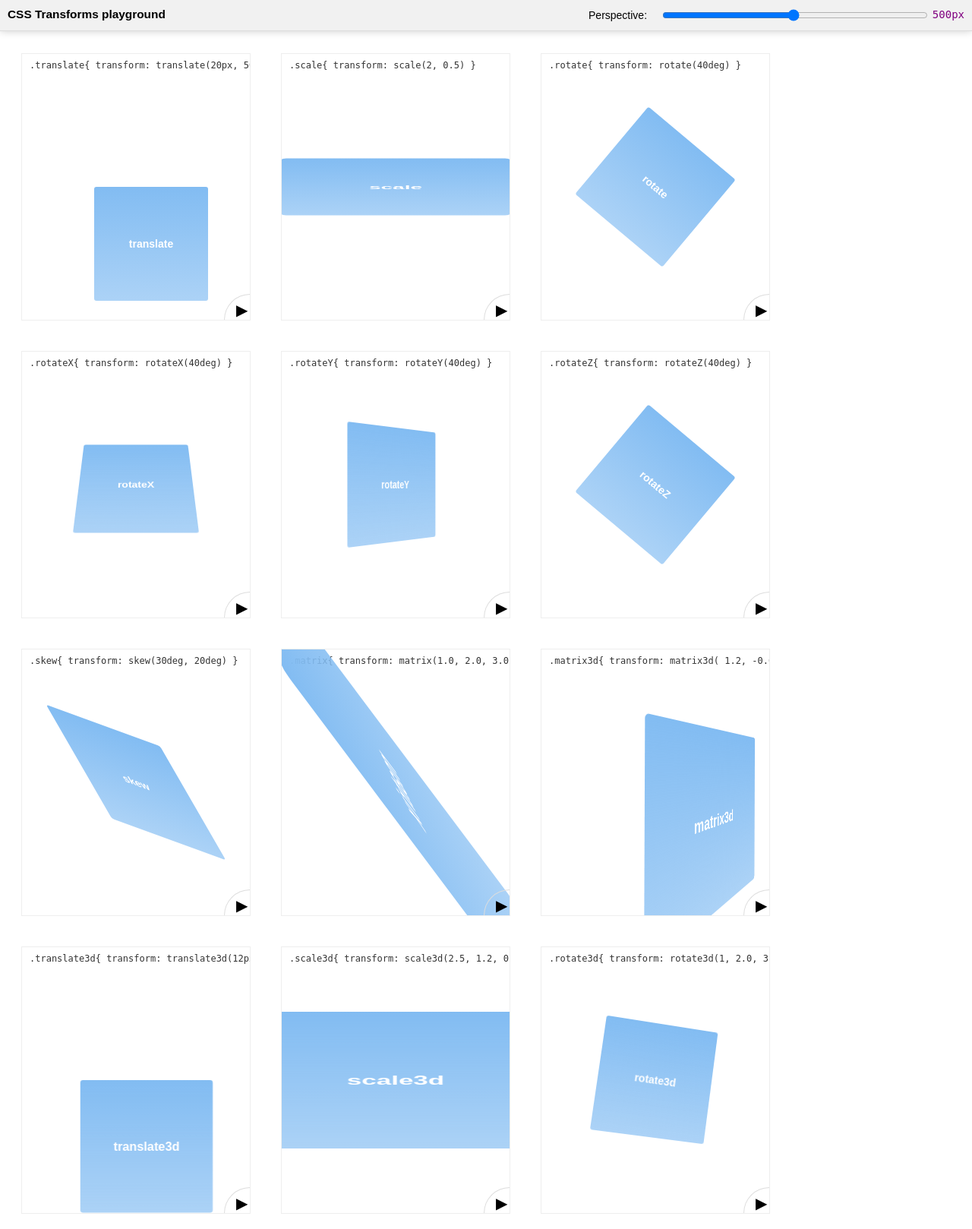
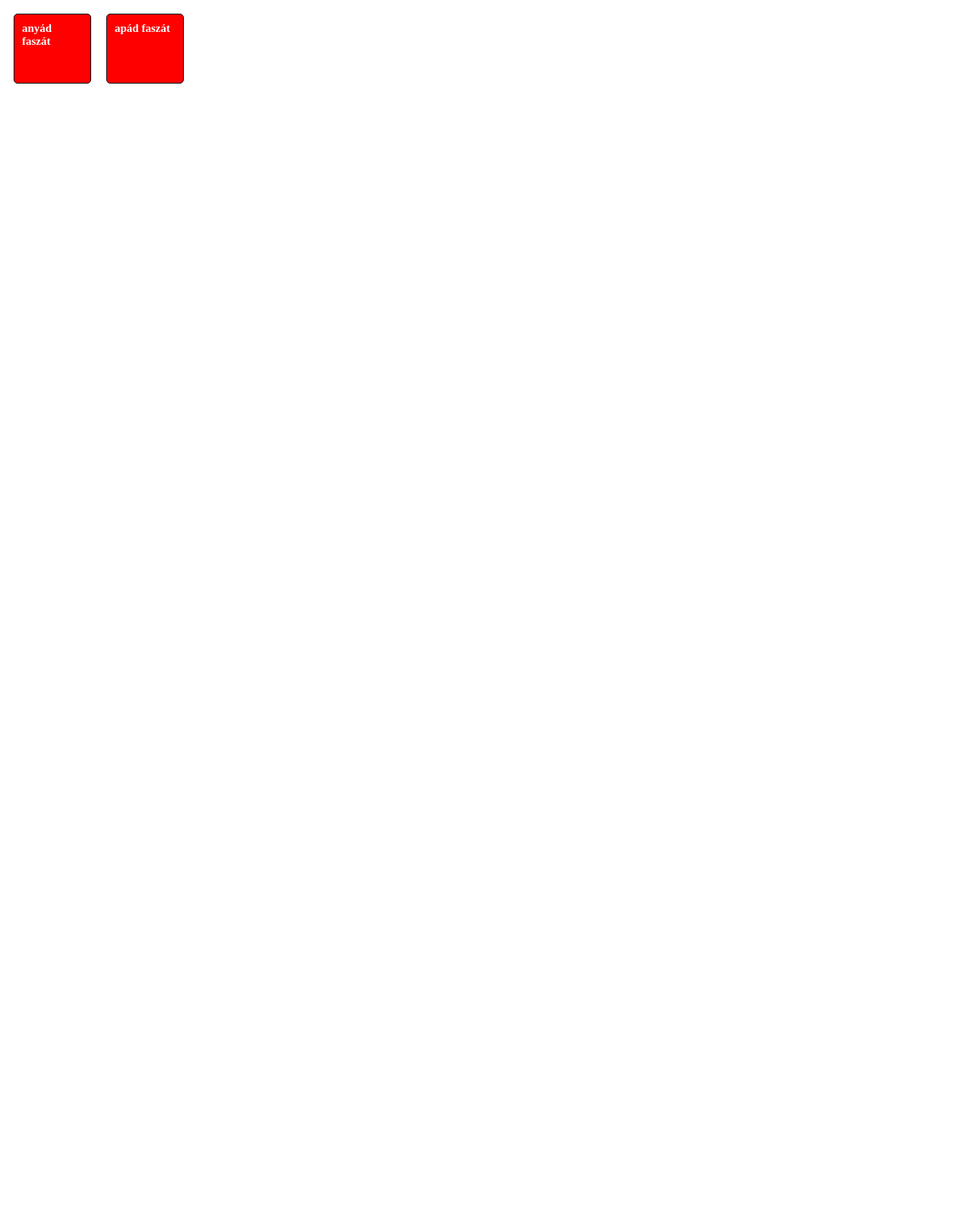
Before and after one commit to xXWEEBMASTERXx/xXWEEBMASTERXx, a PHP site: the page made by transzformers/2D & 3D Transforms.html in a window 1280 px wide. Shown: the whole page at 76% size. After the commit the page ends 110 px from the top, so only its background shows below. Run offline with PHP 8.4, Linux system fonts and the light colour scheme; style sheets or scripts are compiled from the project's sources.

Commit message:
Webdev 2022. 11. 30.

```diff
--- a/transzformers/2D & 3D Transforms.html
+++ b/transzformers/2D & 3D Transforms.html
@@ -8,88 +8,7 @@
     <title>Document</title>
 </head>
 <body>
-    <header>
-        <h1>CSS Transforms playground</h1>
-        <div class='inputItem'>
-          <label>Perspective:</label>
-          <input id="perspective" type="range" value='500' min="10" max="1000" step="10"/>
-          <span>500px</span>
-        </div>
-      </header>
-
-      <section>
-        <div class='tWrap translateWrap'>
-          <style contentEditable spellcheck=false> .translate{ transform: translate(20px, 50%) } </style>
-          <p>▶</p>
-          <div class='translate box'>translate</div>
-        </div>
-
-        <div class='tWrap scaleWrap'>
-          <style contentEditable> .scale{ transform: scale(2, 0.5) } </style>
-          <p>▶</p>
-          <div class='scale box'>scale</div>
-        </div>
-
-        <div class='tWrap rotateWrap'>
-          <style contentEditable spellcheck=false> .rotate{ transform: rotate(40deg) } </style>
-          <p>▶</p>
-          <div class='rotate box'>rotate</div>
-        </div>
-
-        <div class='tWrap rotatexWrap'>
-          <style contentEditable> .rotateX{ transform: rotateX(40deg) } </style>
-          <p>▶</p>
-          <div class='rotateX box'>rotateX</div>
-        </div>
-
-        <div class='tWrap rotateyWrap'>
-          <style contentEditable> .rotateY{ transform: rotateY(40deg) } </style>
-          <p>▶</p>
-          <div class='rotateY box'>rotateY</div>
-        </div>
-
-        <div class='tWrap rotatezWrap'>
-          <style contentEditable spellcheck=false> .rotateZ{ transform: rotateZ(40deg) } </style>
-          <p>▶</p>
-          <div class='rotateZ box'>rotateZ</div>
-        </div>
-
-        <div class='tWrap skewWrap'>
-          <style contentEditable spellcheck=false> .skew{ transform: skew(30deg, 20deg) } </style>
-          <p>▶</p>
-          <div class='skew box'>skew</div>
-        </div>
-
-        <div class='tWrap matrixWrap'>
-          <style contentEditable spellcheck=false> .matrix{ transform: matrix(1.0, 2.0, 3.0, 4.0, 5.0, 6.0) } </style>
-          <p>▶</p>
-          <div class='matrix box'>matrix</div>
-        </div>
-
-        <div class='tWrap matrix3dWrap'>
-          <style contentEditable spellcheck=false> .matrix3d{ transform: matrix3d( 1.2, -0.08, 0, 0.004, -0.006, 1.6, 0, 0, 0, 0, 1, 0, 80, 50, 0, 1 ) } </style>
-          <p>▶</p>
-          <div class='matrix3d box'>matrix3d</div>
-        </div>
-
-        <div class='tWrap translate3dWrap'>
-          <style contentEditable spellcheck=false> .translate3d{ transform: translate3d(12px, 50%, 5em) } </style>
-          <p>▶</p>
-          <div class='translate3d box'>translate3d</div>
-        </div>
-
-        <div class='tWrap scale3dWrap'>
-          <style contentEditable spellcheck=false> .scale3d{ transform: scale3d(2.5, 1.2, 0.3) } </style>
-          <p>▶</p>
-          <div class='scale3d box'>scale3d</div>
-        </div>
-
-        <div class='tWrap rotate3dWrap'>
-          <style contentEditable spellcheck=false> .rotate3d{ transform: rotate3d(1, 2.0, 3.0, 10deg) } </style>
-          <p>▶</p>
-          <div class='rotate3d box'>rotate3d</div>
-        </div>
-      </section>
-      <script src="js.js"></script>
+  <div class="div1">anyád faszát</div>
+  <div class="div2">apád faszát</div>
 </body>
 </html>
--- a/transzformers/2D & 3D Transforms.scss
+++ b/transzformers/2D & 3D Transforms.scss
@@ -1,258 +1,21 @@
-body {
-    font: 14px Arial;
-    padding-top: 3em;
-  }
-
-  @keyframes noTransformAnim {
-    50% {
-      transform: none;
-    }
-  }
-
-  header {
-    position: fixed;
-    top: 0;
-    left: 0;
-    right: 0;
-    z-index: 10;
-    background: #f1f1f1;
-    border-bottom: 1px solid #ddd;
-    box-shadow: 0 0 10px rgba(black, 0.2);
-    padding: 10px;
-
-    h1 {
-      font-size: 1.1em;
-      display: inline-block;
-      margin: 0;
-      padding: 0;
-    }
-  }
-
-  .inputItem {
-    float: right;
-
-    label {
-      vertical-align: middle;
-      margin-right: 1em;
-    }
-    input {
-      vertical-align: middle;
-      width: 350px;
-    }
-    span {
-      font-family: monospace;
-      color: purple;
-    }
-  }
-
-  section {
-    $size: 300px;
-
-    style {
-      font: 12px monospace;
-      white-space: nowrap;
-      position: absolute;
-      display: block;
-      top: 0;
-      left: 0;
-      min-width: 100%;
-      background: #fff;
-      color: #333;
-      padding: 8px 10px;
-      margin-bottom: 1em;
-      transition: 0.2s;
-      outline: none;
-    }
-
-    .tWrap {
-      perspective: 500px;
-      position: relative;
-      overflow: hidden;
-      padding-top: 50px;
-      margin: 20px;
-      width: $size;
-      height: $size;
-      float: left;
-      position: relative;
-      border: 1px solid #eee;
-      transition: 0.2s 0.3s;
-      transition-property: box-shadow, opacity;
-
-      &:hover {
-        overflow: visible;
-        z-index: 5;
-        box-shadow: 0 0 0 9999px rgba(white, 0.5);
-        transition-delay: 0s;
-
-        style {
-          z-index: 1;
-          background: lightyellow;
-        }
-      }
-
-      > p {
-        position: absolute;
-        z-index: 20;
-        width: 33px;
-        height: 33px;
-        border-radius: 40px 0 0 0;
-        bottom: 0;
-        right: 0;
-        margin: 0;
-        font: 20px/2 Arial;
-        text-indent: 15px;
-        border-top: 1px solid #ddd;
-        border-left: 1px solid #ddd;
-        cursor: default;
-
-        &:hover {
-          background: #f1f1f1;
-        }
-      }
-
-      > .box {
-        position: absolute;
-        top: 0;
-        right: 0;
-        bottom: 0;
-        left: 0;
-        width: $size/2;
-        height: $size/2;
-        margin: auto;
-        background: linear-gradient(to bottom, #82bcf2 0%, transparent 300%);
-        display: flex;
-        align-items: center;
-        justify-content: center;
-        justify-items: center;
-        color: #fff;
-        font-weight: bold;
-        border-radius: 3px;
-      }
-
-      > .lines {
-        opacity: 0.5;
-        position: absolute;
-        width: 100%;
-        height: 100%;
-        top: 0;
-        left: 0;
-
-        .line {
-          $color: #888;
-          position: absolute;
-
-          &X {
-            border-bottom: 1px dashed $color;
-            height: 1px;
-            left: 0;
-            top: 50%;
-            width: 100%;
-          }
-
-          &Y {
-            border-left: 1px dashed $color;
-            height: 100%;
-            left: 50%;
-            top: 0;
-            width: 1px;
-          }
-
-          &Z {
-            border-left: 2px dashed green;
-            height: 100%;
-            left: 50%;
-            top: 0;
-            transform: rotateX(90deg);
-            width: 1px;
-          }
-        }
-      }
-
-      p:hover + .box {
-        animation: 1s noTransformAnim infinite;
-      }
-
-      //     $transforms: scale, scale3d, translate, rotate, rotate3d, rotatex, rotatey, rotatez, skew, matrix, matrix3d, translate3d;
-
-      //     @each $transform in $transforms {
-      //         &.#{$transform}Wrap{
-      //           p:hover + .box{ animation:1s #{$transform}Anim infinite; }
-      //         }
-      //     }
-    }
-  }
-
-  $keyframes: (
-    scale: (
-      2.2,
-      0.2
-    ),
-    scale3d: (
-      3,
-      1,
-      0.6
-    ),
-    translate: (
-      -20px,
-      -50%
-    ),
-    rotate: (
-      -20deg
-    ),
-    rotate3d: (
-      5,
-      3,
-      5,
-      40deg
-    ),
-    rotatex: (
-      -20deg
-    ),
-    rotatey: (
-      -20deg
-    ),
-    rotatez: (
-      -20deg
-    ),
-    skew: (
-      -30deg,
-      -20deg
-    ),
-    matrix: (
-      0,
-      1,
-      3.2,
-      2,
-      5,
-      2
-    ),
-    matrix3d: (
-      1.5,
-      -0.03,
-      0,
-      0.002,
-      -0.003,
-      1.2,
-      0,
-      0,
-      0,
-      0,
-      1,
-      0,
-      20,
-      50,
-      0,
-      1
-    ),
-    translate3d: (
-      22px,
-      -50%,
-      -5em
-    )
-  );
-
-  @each $key, $value in $keyframes {
-    // @keyframes #{$key}Anim{
-    //   50%{ transform: #{$key}unquote("(") $value unquote(")") }
-    // }
-  }
+.div1:hover{
+  transform: rotate(90deg);
+}
+div{
+  width: 80px;
+  height: 70px;
+  color: white;
+  position:relative;
+  font-weight:bold;
+  font-size:15px;
+  padding:10px;
+  float:left;
+  margin-right:50px;
+  border-radius:5px;
+  border:1px solid #000000;
+  background:red;
+  margin:10px;
+}
+.div2:hover{
+  transform: rotateX(180deg);
+}
```
